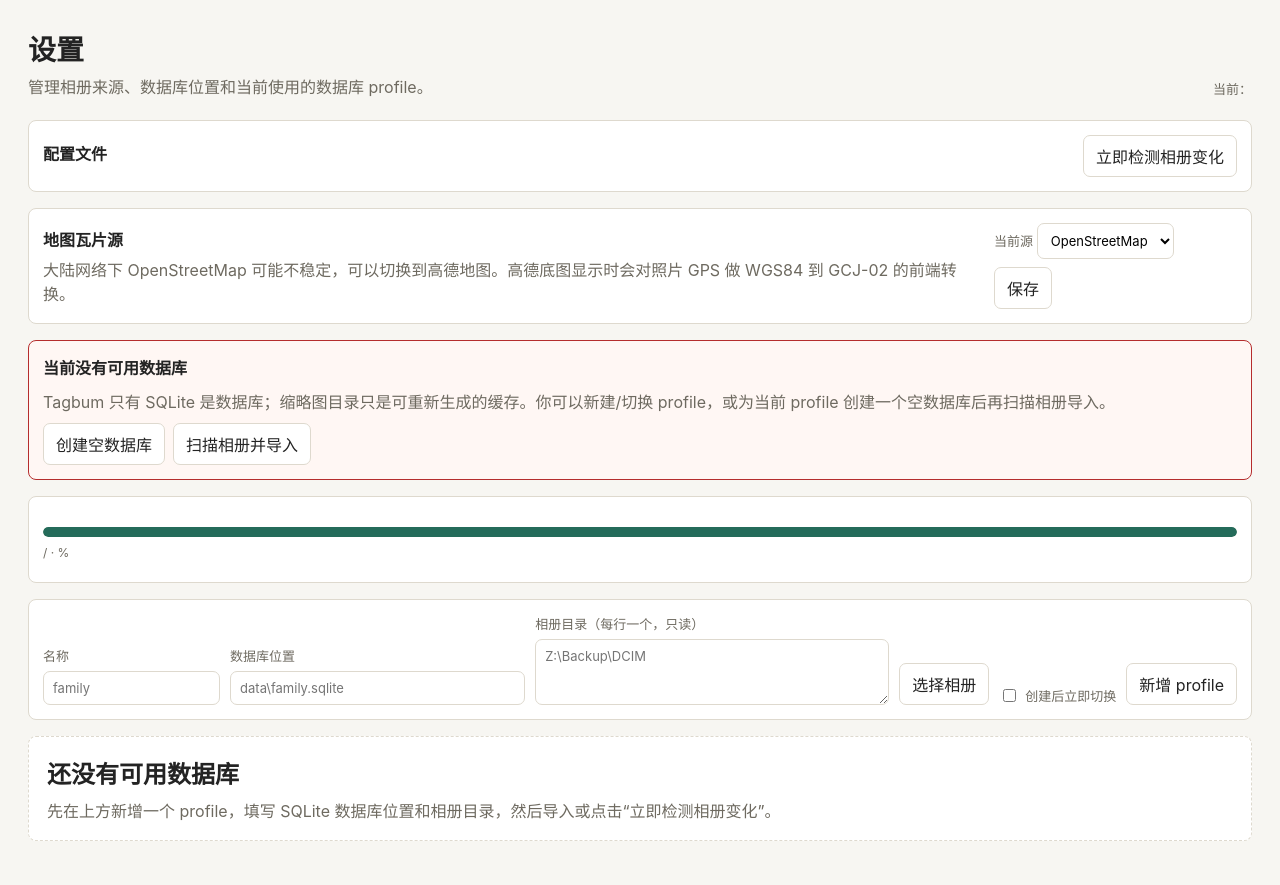
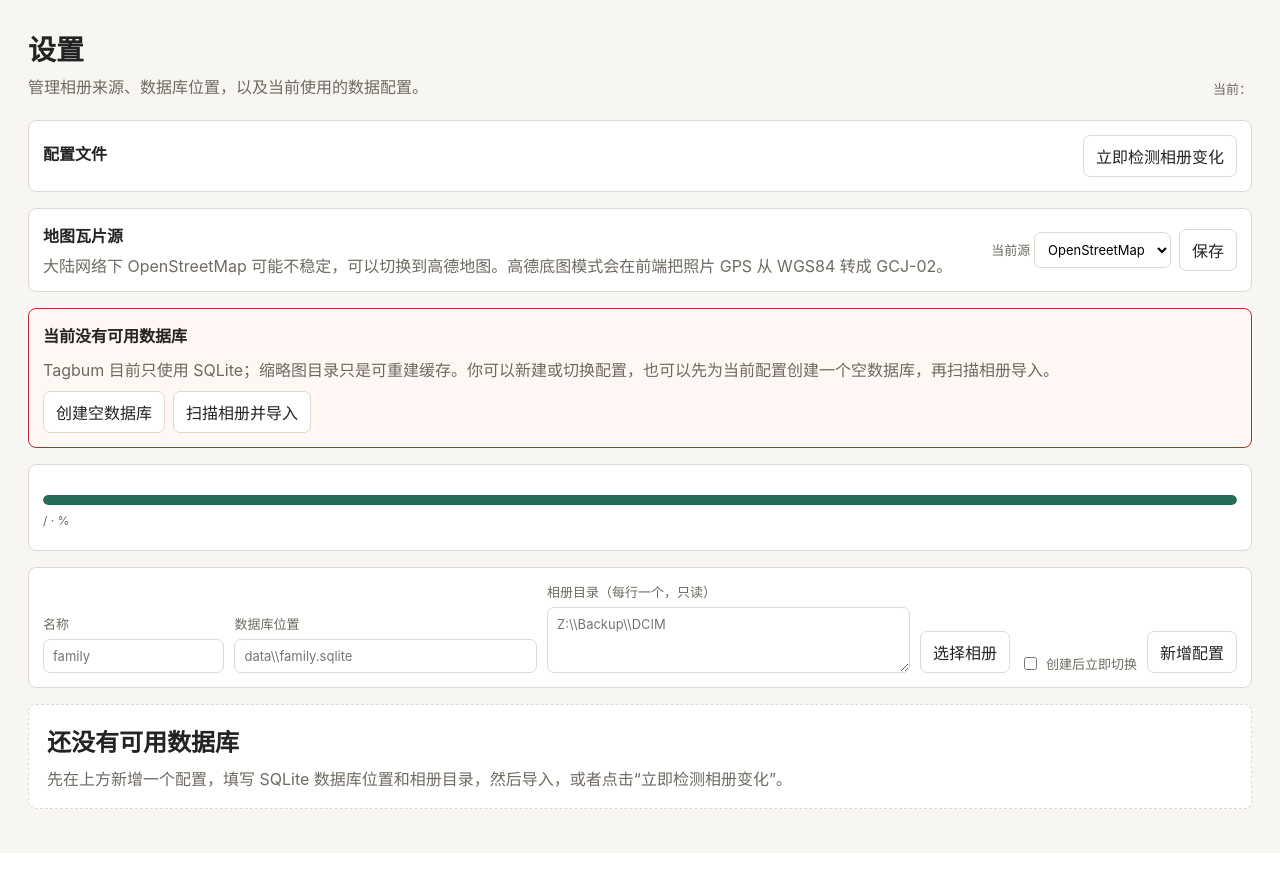
Before and after one commit to Headmaster218/Tagbum, a Python web app: template Tagbum/templates/settings.html in a window 1280 px wide. Shown: the part 71-956 px from the top of the page. After the commit the page ends 880 px from the top, so only its background shows below. Run offline with Jinja, Linux system fonts and the light colour scheme; the template is opened without the code that fills it, so the values that code supplies are empty.

Commit message:
V0.6.4 小改文案

```diff
--- a/Tagbum/templates/map.html
+++ b/Tagbum/templates/map.html
@@ -3,7 +3,7 @@
 <section class="page-head">
   <div>
     <h1>地图</h1>
-    <p>滚轮缩放，左键拖拽地图。当前视野按可调密度网格聚合，每格显示一张代表图和照片数量。</p>
+    <p>滚轮缩放，左键拖拽。当前视野会按可调密度的网格聚合，每格显示一张代表图和对应照片数量。</p>
   </div>
   <div class="page-count">
     {{ located_count }} 组照片带有位置
--- a/Tagbum/templates/settings.html
+++ b/Tagbum/templates/settings.html
@@ -3,7 +3,7 @@
 <section class="page-head">
   <div>
     <h1>设置</h1>
-    <p>管理相册来源、数据库位置和当前使用的数据库 profile。</p>
+    <p>管理相册来源、数据库位置，以及当前使用的数据配置。</p>
   </div>
   <div class="page-count">
     当前：{{ active_profile }}
@@ -23,7 +23,7 @@
 <section class="settings-summary map-source-panel">
   <div>
     <strong>地图瓦片源</strong>
-    <span>大陆网络下 OpenStreetMap 可能不稳定，可以切换到高德地图。高德底图显示时会对照片 GPS 做 WGS84 到 GCJ-02 的前端转换。</span>
+    <span>大陆网络下 OpenStreetMap 可能不稳定，可以切换到高德地图。高德底图模式会在前端把照片 GPS 从 WGS84 转成 GCJ-02。</span>
   </div>
   <form method="post" action="/settings/map" class="inline-form">
     <label>
@@ -40,7 +40,7 @@
 {% if not database_ready %}
 <section class="settings-warning">
   <strong>当前没有可用数据库</strong>
-  <span>Tagbum 只有 SQLite 是数据库；缩略图目录只是可重新生成的缓存。你可以新建/切换 profile，或为当前 profile 创建一个空数据库后再扫描相册导入。</span>
+  <span>Tagbum 目前只使用 SQLite；缩略图目录只是可重建缓存。你可以新建或切换配置，也可以先为当前配置创建一个空数据库，再扫描相册导入。</span>
   <div class="settings-actions">
     <form method="post" action="/settings/init-db">
       <button type="submit">创建空数据库</button>
@@ -75,7 +75,7 @@
           {% if item.error %}
             <span>{{ item.error }}</span>
           {% else %}
-            <span>分组 {{ item.groups_seen }}，资源新增 {{ item.resources_created }}，更新 {{ item.resources_updated }}，跳过 {{ item.resources_skipped }}</span>
+            <span>分组 {{ item.groups_seen }}，资源新建 {{ item.resources_created }}，更新 {{ item.resources_updated }}，跳过 {{ item.resources_skipped }}</span>
           {% endif %}
         </article>
       {% endfor %}
@@ -93,25 +93,25 @@
     </label>
     <label>
       数据库位置
-      <input name="database" placeholder="data\family.sqlite" data-profile-database>
+      <input name="database" placeholder="data\\family.sqlite" data-profile-database>
     </label>
     <label>
       相册目录（每行一个，只读）
-      <textarea name="albums" rows="3" placeholder="Z:\Backup\DCIM" data-profile-albums></textarea>
+      <textarea name="albums" rows="3" placeholder="Z:\\Backup\\DCIM" data-profile-albums></textarea>
     </label>
     <button type="button" data-pick-album-folder>选择相册</button>
     <label class="checkbox-label">
       <input type="checkbox" name="activate" value="true">
       创建后立即切换
     </label>
-    <button type="submit">新增 profile</button>
+    <button type="submit">新增配置</button>
   </form>
 </section>
 
 {% if not profiles %}
   <section class="empty-state">
     <h2>还没有可用数据库</h2>
-    <p>先在上方新增一个 profile，填写 SQLite 数据库位置和相册目录，然后导入或点击“立即检测相册变化”。</p>
+    <p>先在上方新增一个配置，填写 SQLite 数据库位置和相册目录，然后导入，或者点击“立即检测相册变化”。</p>
   </section>
 {% endif %}
 
--- a/Tagbum/templates/tag.html
+++ b/Tagbum/templates/tag.html
@@ -3,7 +3,7 @@
 <section class="page-head">
   <div>
     <h1>打标签</h1>
-    <p>逐张处理照片。默认显示未打标签的照片，点选标签库即可添加到当前照片。</p>
+    <p>逐张处理照片。默认显示未打标签的照片，点标签库即可快速加到当前照片。</p>
   </div>
   <div class="tag-progress">
     <span id="tagger-position">0</span> / {{ total_groups }}
--- a/Tagbum/templates/tools.html
+++ b/Tagbum/templates/tools.html
@@ -14,7 +14,7 @@
   <strong>高风险区域</strong>
   <span>
     “删除”操作实际是移动到工作目录下的隔离区：{{ quarantine_path }}。
-    若某组里包含 live、video、edited、raw 等伴生资源，这里只会删除不带伴生资源的纯图片项。
+    如果某组里包含 live、video、edited、raw 等伴生资源，这里只会删除不带伴生资源的纯图片项。
   </span>
 </section>
 
@@ -56,7 +56,7 @@
     <section class="settings-summary">
       <div>
         <strong>全库智能删除</strong>
-        <span>会扫描当前数据库里的所有完全相同组。纯图片资源组删除到只剩 1 个；若整组资源和伴生资源都完全相同，也只保留最早的一组；其他带伴生资源的组则保留所有伴生资源项，只删除纯图片项。</span>
+        <span>会扫描当前数据库里的所有完全相同组。纯图片资源组删除到只剩 1 个；如果整组资源和伴生资源都完全相同，也只保留最早的一组；其他带伴生资源的组则保留所有伴生资源项，只删除纯图片项。</span>
       </div>
       <form method="post" action="/tools/duplicates/exact/bulk-apply" data-busy-lock-form>
         <button type="submit">一键智能删除全部</button>
@@ -73,7 +73,7 @@
             <h2>{{ result.count }} 个文件</h2>
             <span class="muted-text">签名 {{ result.signature[:12] }}...</span>
             {% if result.can_reduce_with_companions %}
-              <span class="muted-text">本组的伴生资源也完全一致，执行后会只保留最早的一组。</span>
+              <span class="muted-text">本组伴生资源也完全一致，执行后只会保留最早的一组。</span>
             {% elif result.has_companions %}
               <span class="muted-text">本组有 {{ result.companion_count }} 个带伴生资源的项，只会清理 {{ result.plain_count }} 个纯图片项。</span>
             {% elif mode == "exact" %}
```
